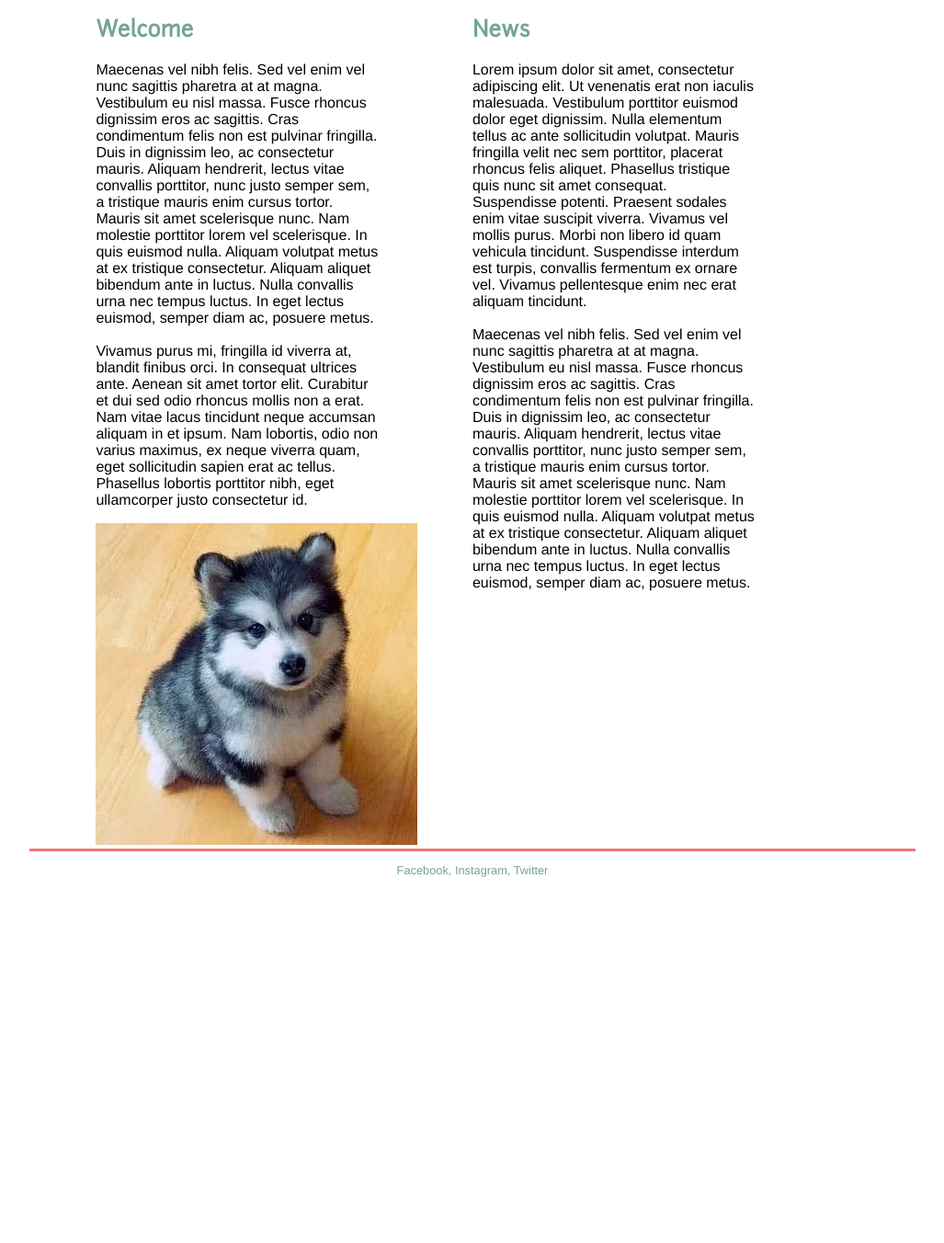
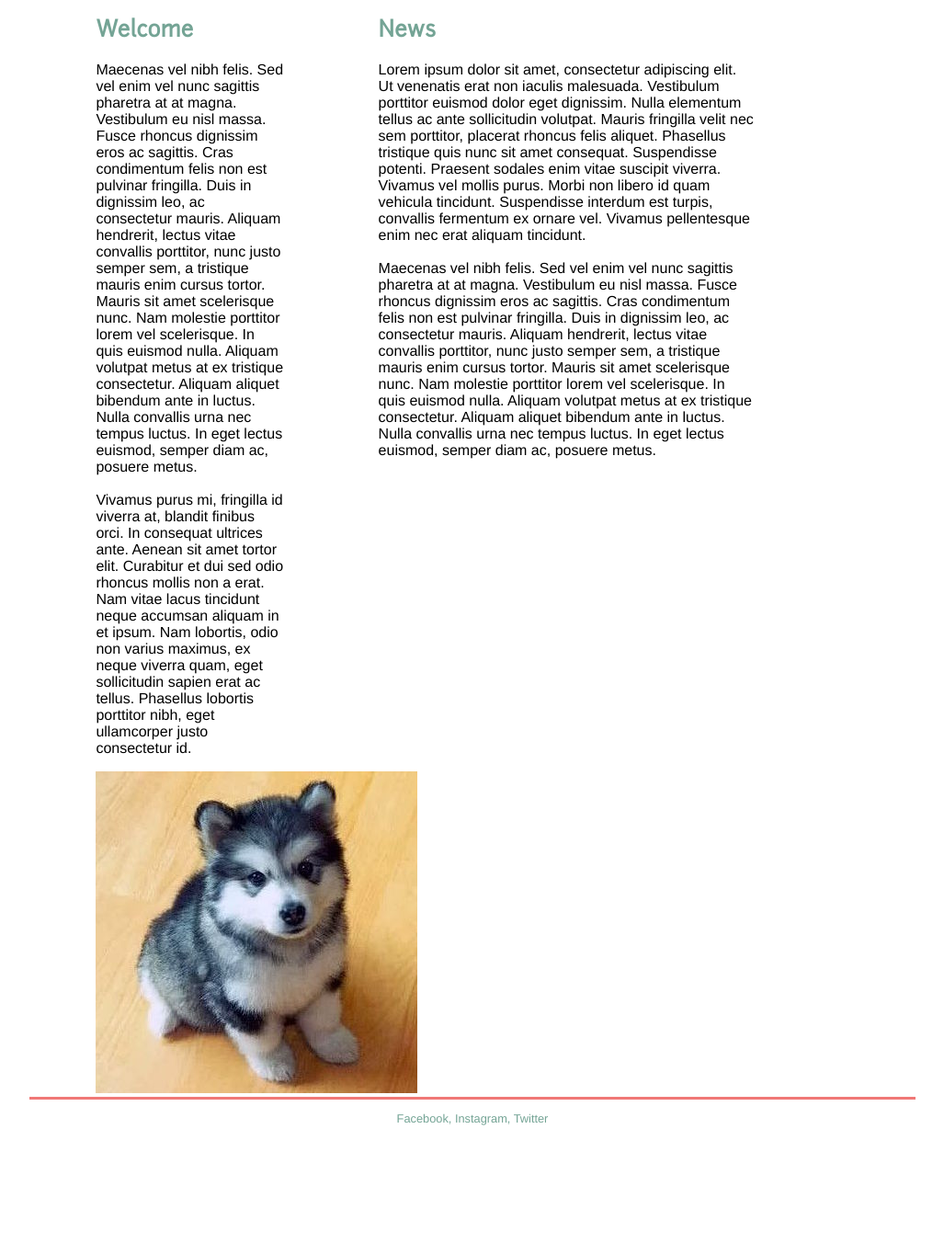
Before and after one commit to beruburu/Jojo, a PHP site: page / in a window 1280 px wide. Shown: the part 213-1565 px from the top of the page at 92% size, without its empty margins (126-1153 px from the left). Before the commit the page ends 1167 px from the top, so only its background shows below. Run offline with PHP 8.4, Linux system fonts and the light colour scheme.

Commit message:
changed column size

```diff
--- a/Style/Base.css
+++ b/Style/Base.css
@@ -120,13 +120,13 @@ h2 {
 }
 #leftcol {
     float: left;
-    width: 30%;
+    width: 20%;
     padding-left: 10%;
 }
 #rightcol {
     padding-left: 10%;
     float: left;
-    width: 30%;
+    width: 40%;
 }
 footer {
     border-top: 3px solid #f07877;
```
